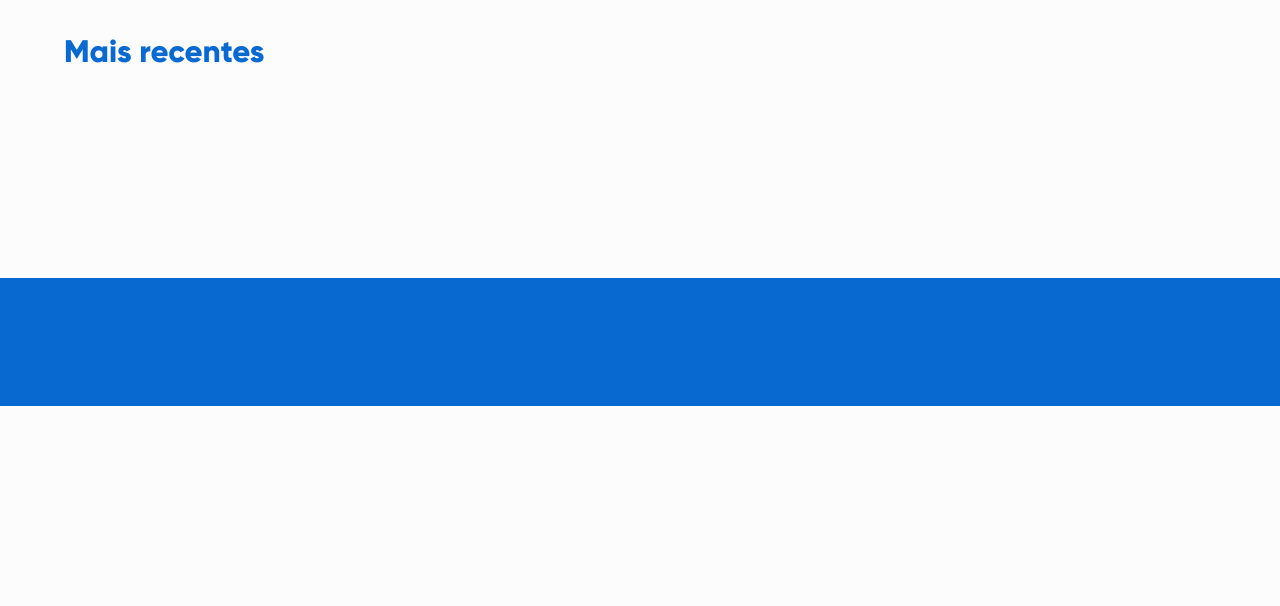
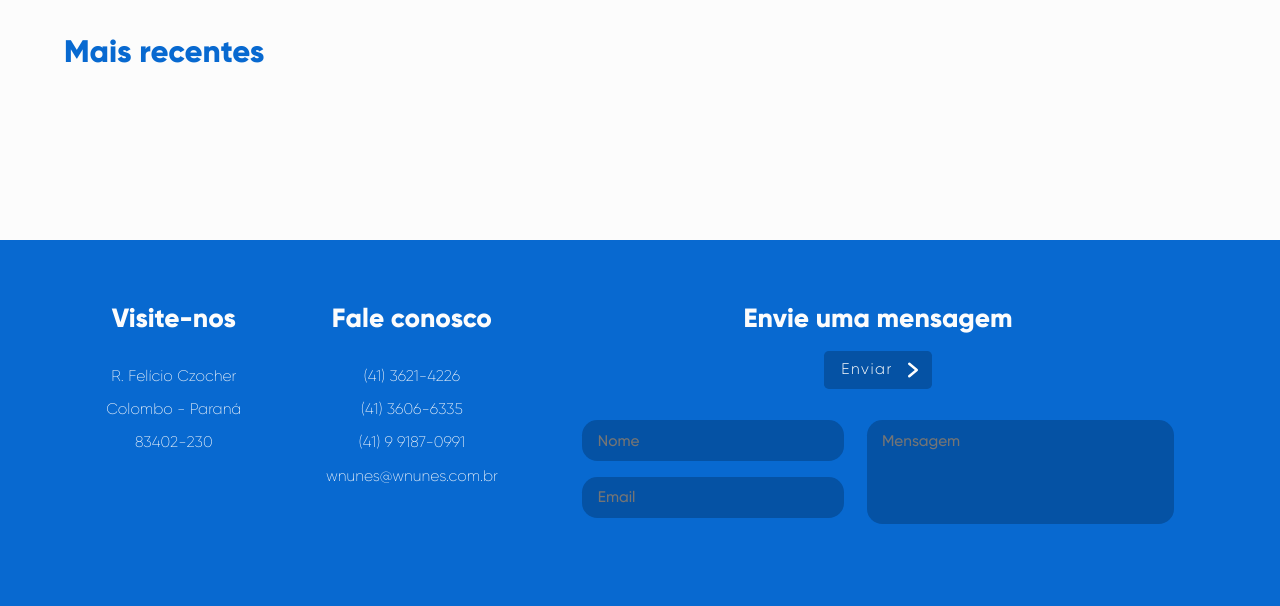
Before and after one commit to ecombrasil/wnunes, a Django app: page /blog in a window 1280 px wide. Shown: the part 677-1283 px from the top of the page. Run offline with Django 3.2, Linux system fonts and the light colour scheme; data that the repository does not hold is empty; style sheets or scripts are compiled from the project's sources.

Commit message:
CU-2mzfkq - Criar rodapé

```diff
--- a/dev/stylus/footer.styl
+++ b/dev/stylus/footer.styl
@@ -1,14 +1,165 @@
 #footer
   resize-width()
+  flex-parent(row, wrap, space-between)
+  margin-top 14em
   padding 6em 10%
   background-color theme-color
-  margin-top 14em
+
+  @media (max-width 1600px)
+    margin-top 12em
 
   @media (max-width 1366px)
+    margin-top 10em
     padding 5%
+    justify-content space-around
 
   @media (max-width 900px)
+    margin-top 8em
     padding 4%
 
   @media (max-width 600px)
-    padding 7%
+    margin-top 6em
+    padding 4em 7%
+
+  .footer-section
+    color reversed-text-color
+
+    @media (max-width 1366px)
+      &:not(:last-child)
+        margin-bottom 3.5em
+
+    @media (min-width 721px)
+      margin-left 2em
+      margin-right 2em
+
+    @media (max-width 768px)
+      flex-basis 100%
+
+    .footer-section-header
+      flex-parent(row, wrap, space-between)
+      margin-bottom 3.7em
+
+      @media (max-width 1600px)
+        margin-bottom 3.25em
+
+      @media (max-width 1366px)
+        justify-content center
+
+      .footer-section-title
+        font-size 3em
+        font-weight 800
+
+        @media (max-width 1600px)
+          font-size 2.75em
+
+        @media (max-width 1366px)
+          flex-basis 100%
+          text-align center
+
+      .footer-section-icon
+        padding 1em
+        flex-parent(row, nowrap, flex-start)
+        align-items center
+        border-radius(.5em)
+        background-color lighten(darker-theme-color, 8)
+        transition(200ms)
+        cursor pointer
+
+        &:hover
+          box-shadow(rgba(90, 90, 90, .15) 0px 10px 20px)
+          background-color lighten(darker-theme-color, 13)
+
+        @media (max-width 1366px)
+          margin-top 1.5em
+
+        @media (max-width 768px)
+          margin-top 2em
+          box-shadow(rgba(90, 90, 90, .15) 0px 10px 20px)
+          background-color lighten(darker-theme-color, 13)
+
+          &:hover
+          &:active
+            background-color lighten(darker-theme-color, 8)
+
+        &.disabled
+          cursor not-allowed
+
+        #message-form-status-text
+          margin .05em .5em 0 .5em
+          font-size 1.7em
+          font-weight 300
+          letter-spacing .1em
+
+          @media (max-width 1600px)
+            font-size 1.65em
+
+          @media (max-width 1366px)
+            font-size 1.6em
+
+        .icon
+          flex-basis 2em
+          height 2em
+          margin-left .3em
+
+    .footer-section-body
+      .footer-p-row
+        font-size 1.7em
+        font-weight 200
+        margin-bottom 1em
+
+        @media (max-width 1600px)
+          font-size 1.65em
+
+        @media (max-width 1366px)
+          font-size 1.6em
+          text-align center
+
+      #send-message-form
+        width 100%
+        flex-parent(row, wrap, space-between)
+
+        @media (max-width 900px)
+          justify-content center
+
+          .inputs-separator
+            flex-basis 100%
+
+        .message-form-input
+          width 15em
+          margin-bottom 1em
+          padding .9em 1.1em .8em 1.1em
+          border-radius(1em)
+          font-size 1.7em
+          font-weight 500
+          color reversed-text-color
+          background-color lighten(darker-theme-color, 8)
+          transition(200ms)
+
+          @media (max-width 1600px)
+            padding .8em 1em .7em 1em
+            font-size 1.65em
+
+          @media (max-width 1366px)
+            font-size 1.6em
+
+          @media (max-width 900px)
+            width calc(100% - 2em)
+            text-align center
+
+          &:focus
+            box-shadow(rgba(90, 90, 90, .15) 0px 10px 20px)
+            background-color lighten(darker-theme-color, 13)
+
+          &[name="mensagem"]
+            width 20em
+            height 5.25em
+            margin-left 2em
+            resize none
+
+            @media (max-width 1600px)
+              width 18em
+              margin-left 1.5em
+
+            @media (max-width 900px)
+              width calc(100% - 2em)
+              margin-left 0
--- a/dev/ts/app.ts
+++ b/dev/ts/app.ts
@@ -12,6 +12,7 @@ import KitPage from './kit.page';
 import CriarContaPage from './criar-conta.page';
 
 import ShareModal from './components/ShareModal';
+import Footer from './components/Footer';
 
 @Main
 class App {
@@ -25,8 +26,9 @@ class App {
   ];
 
   components: Type[] = [
-    ShareModal
-  ]
+    ShareModal,
+    Footer
+  ];
 
   constructor() {
     this.addListeners();
--- a/templates/base.html
+++ b/templates/base.html
@@ -8,9 +8,11 @@
     <title>Wnunes | {% block title %}{% endblock %}</title>
     <link rel="shortcut icon" href="{% static 'img/favicon.ico' %}" type="image/x-icon">
     <link rel="stylesheet" href="{% static 'css/style.css' %}">
+    <script src="{% static 'js/fetch.umd.js' %}"></script>
   </head>
   <body>
     <main>
+      <!--HEADER-->
       <header id="header">
         <img clickAndGo="{% url 'inicio' %}" id="header-logo" src="{% static 'img/logo.png' %}" alt="Logo da empresa: Weingartner & Nunes">
         <ul id="main-menu">
@@ -31,10 +33,62 @@
           </li>
         </ul>
       </header>
+
+      <!--CONTENT-->
       {% block content %}
       {% endblock %}
-      <footer id="footer"></footer>
+
+      <!--FOOTER-->
+      <footer id="footer">
+
+        <div class="footer-section">
+          <div class="footer-section-header">
+            <h1 class="footer-section-title">Visite-nos</h1>
+          </div>
+          <div class="footer-section-body">
+            <p class="footer-p-row">R. Felício Czocher</p>
+            <p class="footer-p-row">Colombo - Paraná</p>
+            <p class="footer-p-row">83402-230</p>
+          </div>
+        </div>
+
+        <div class="footer-section">
+          <div class="footer-section-header">
+            <h1 class="footer-section-title">Fale conosco</h1>
+          </div>
+          <div class="footer-section-body">
+            <p class="footer-p-row">(41) 3621-4226</p>
+            <p class="footer-p-row">(41) 3606-6335</p>
+            <p class="footer-p-row">(41) 9 9187-0991</p>
+            <p class="footer-p-row">wnunes@wnunes.com.br</p>
+          </div>
+        </div>
+
+        <div class="footer-section">
+          <div class="footer-section-header">
+            <h1 class="footer-section-title">Envie uma mensagem</h1>
+            <div id="send-message-btn" class="footer-section-icon">
+              <span id="message-form-status-text" class="text">Enviar</span>
+              <img class="icon" src="{% static 'img/arrow-right.svg' %}" alt="Enviar mensagem">
+            </div>
+          </div>
+          <div class="footer-section-body">
+            <form id="send-message-form">
+              <div class="inputs-separator">
+                <input type="text" name="nome" min="3" placeholder="Nome" class="message-form-input" required><br>
+                <input type="email" name="email" placeholder="Email" class="message-form-input" required>
+              </div>
+              <div class="inputs-separator">
+                <textarea name="mensagem" placeholder="Mensagem" class="message-form-input" required></textarea>
+              </div>
+            </form>
+          </div>
+        </div>
+
+      </footer>
     </main>
+
+    <!--SCRIPTS-->
     <script src="{% static 'js/main.js' %}"></script>
     {% block after_script %}
     {% endblock %}
```
Also changed, not shown: dev/ts/carrinho.page.ts (+2 -10 lines), dev/ts/components/Footer.ts (added, +101 -0 lines), dev/ts/models.ts (+7 -0 lines), dev/ts/services/apiConfig.ts (added, +13 -0 lines), webapp/admin.py (+14 -8 lines), webapp/api.py (+12 -2 lines), webapp/forms.py (+9 -1 lines), dev/ts/components/ShareModal.ts (line endings or trailing spaces), wnunes/static/img/arrow-right.svg (added).
